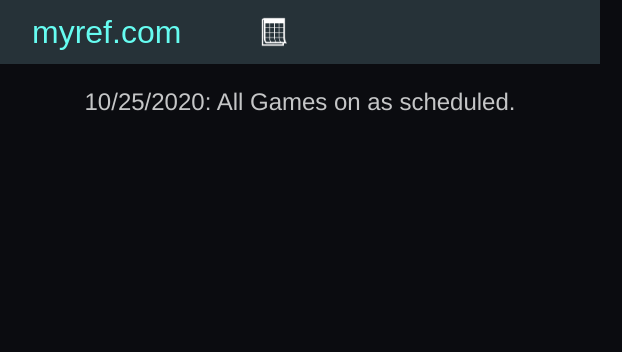
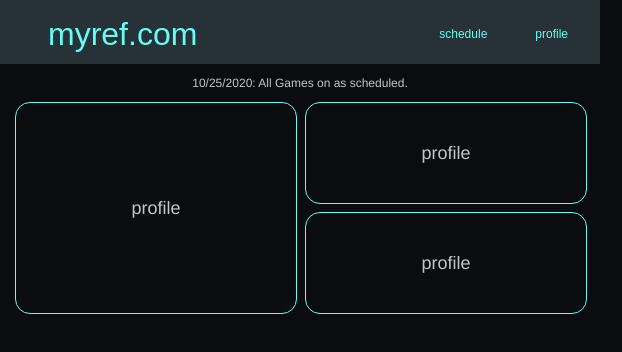
Before and after one commit to JRathbone/myrefapplication, an Angular app in the folder myrefapplication/: page / in a window 600 px wide. Shown: the top 352 px of the page, 622 px wide, since content can reach past the window. Built offline with nearby package versions, Linux system fonts and the light colour scheme; a web font is replaced by a local one.

Commit message:
made progress towards fully responsive design with landing component

```diff
--- a/myrefapplication/src/app/Components/Components/landing/landing.component.css
+++ b/myrefapplication/src/app/Components/Components/landing/landing.component.css
@@ -129,13 +129,22 @@ mat-grid-tile .weatherList{
     font-size: 72px;
 
 }
+.mobile-landing-container{
+    display: none;
+}
 
 
 /* Extra small devices (phones, 600px and down) */
 @media only screen and (max-width: 600px) {
 
-    mat-grid-list {
+    .landing-container {
         display: none;
+    }
+    .mobile-landing-container{
+        display: inherit;
+    }
+    .today{
+        font-size: 12px;
     }
 
 }
--- a/myrefapplication/src/app/Components/Components/landing/landing.component.html
+++ b/myrefapplication/src/app/Components/Components/landing/landing.component.html
@@ -8,7 +8,7 @@
       <mat-grid-tile colspan="3" rowspan="2" class="weather">
           <mat-grid-list cols="6" rowHeight=".95:1" class="weatherList">
             <mat-grid-tile colspan="6" rowspan="2" class="weatherTile">
-              <h2>OMaha , Nebraska</h2>
+              <h2>Omaha , Nebraska</h2>
             </mat-grid-tile>
 
             <mat-grid-tile colspan="3" rowspan="2" class="weatherTile">
@@ -78,3 +78,17 @@
       </mat-grid-tile>
   </mat-grid-list>
 </div>
+
+<div class="mobile-landing-container">
+  <mat-grid-list cols="2" rowHeight="100px" gutterSize="10px">
+    <mat-grid-tile colspan="1" rowspan="2">
+      <p>profile</p>
+    </mat-grid-tile>
+    <mat-grid-tile colspan="1" rowspan="1">
+      <p>profile</p>
+    </mat-grid-tile>
+    <mat-grid-tile colspan="1" rowspan="1">
+      <p>profile</p>
+    </mat-grid-tile>
+  </mat-grid-list>
+</div>
--- a/myrefapplication/src/app/app.component.css
+++ b/myrefapplication/src/app/app.component.css
@@ -18,31 +18,31 @@ span{
 /* Extra small devices (phones, 600px and down) */
 @media only screen and (max-width: 600px) {
 
-  .links{
-    display: none;
-  }
-  .material-icons{
-    display: inherit;
-    padding-right: 55%;
+  .logo{
+    font-size: 24px;
+    margin-top: 4px;
   }
 
-  img{
-    width: 26px;
-    height: auto;
-    padding-right: 5px;
-  }
-  .logo{
-    text-align: center;
-  }
-
-  mat-toolbar{
-    padding: 0px;
+  span{
+    padding-right: 0rem;
+    padding-left: 2rem;
+    font-size: 12px;
+    margin-top: 4px;
   }
 
 }
 
 /* Small devices (portrait tablets and large phones, 600px and up) */
 @media only screen and (min-width: 600px) {
+
+  span{
+    padding-right: 1rem;
+    padding-left: 2rem;
+  }
+  .logo{
+    padding-left: 2rem;
+    font-size: 32px;
+  }
 
 }
 
--- a/myrefapplication/src/app/app.component.html
+++ b/myrefapplication/src/app/app.component.html
@@ -3,7 +3,7 @@
   <div [style.color]="'#66FCF1'" class='logo'><a>myref.com</a></div>
   <span class="material-icons">
     <img src="../assets/download.png">
-    </span>
+  </span>
   <div [style.color]="'#66FCF1'" class="links">
     <span><a>schedule</a></span>
     <span><a>profile</a></span>
```
